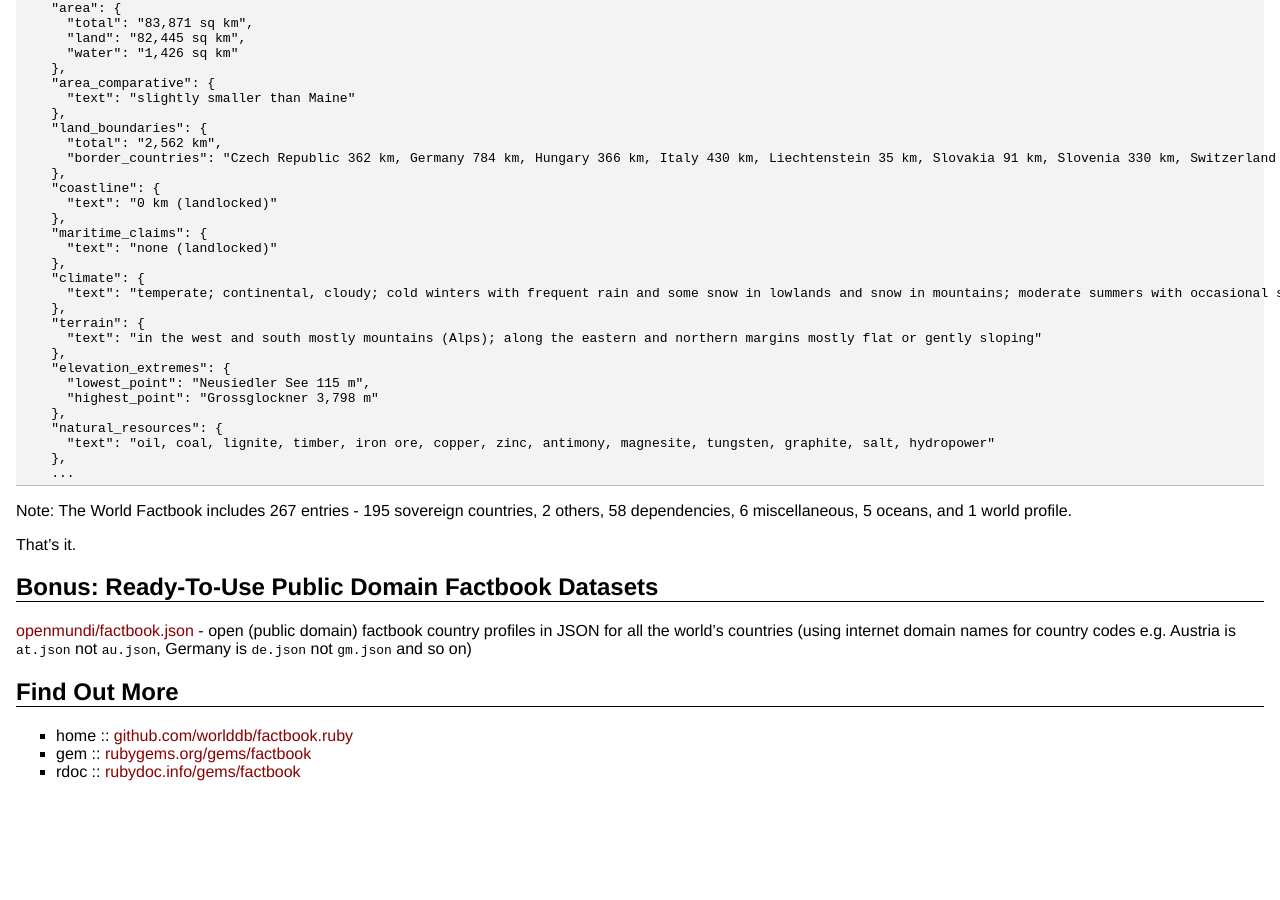
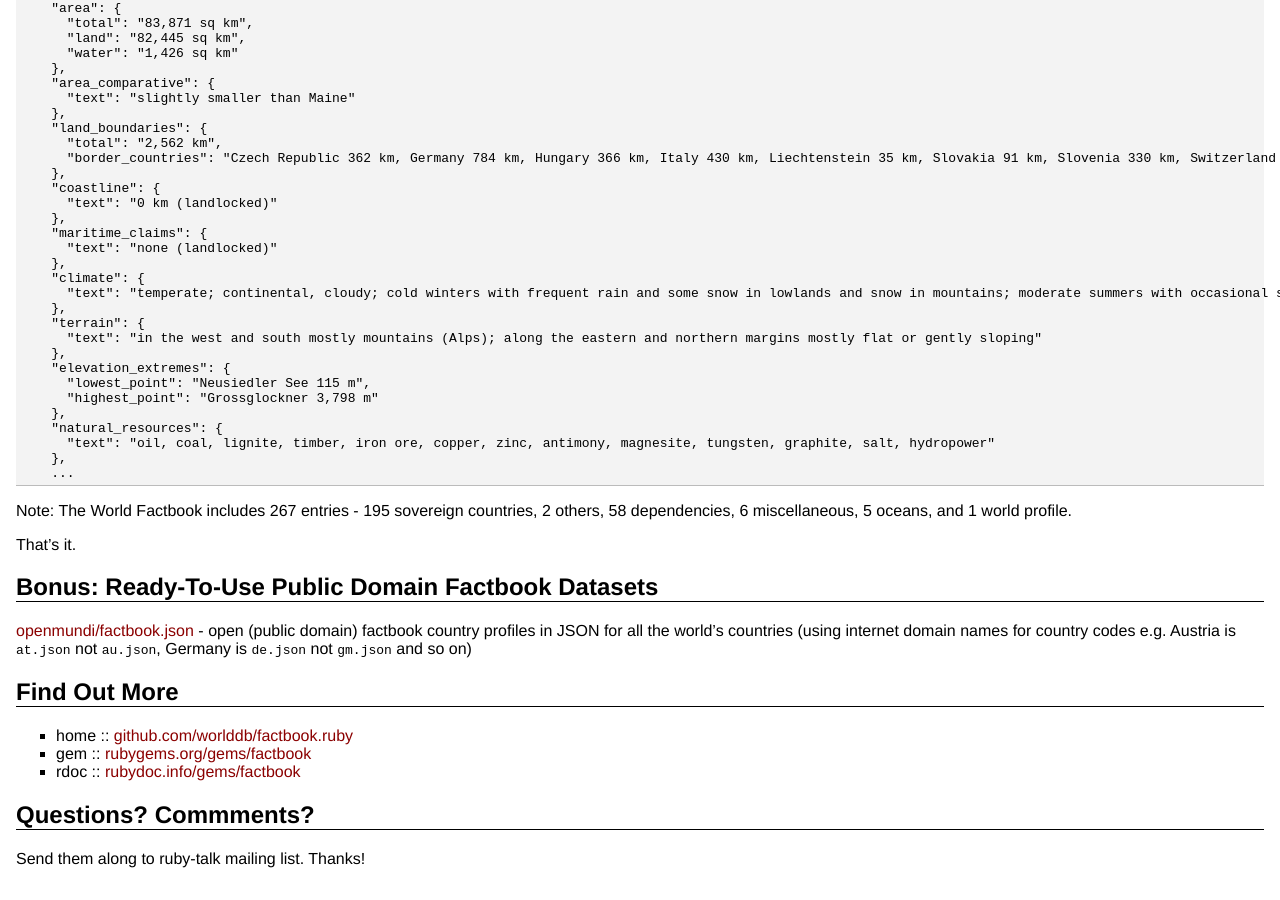
Before and after one commit to planetruby/gems, a Jekyll site: the page built from _posts/2015-01-01-factbook.md, in a window 1280 px wide and 900 px high, scrolled down 1000 px. Built offline with Jekyll 4.4.1, drawn with Linux system fonts in a browser that asks for light colours; before the commit the page ends 1813 px from its top, so only the background shows below that.

Commit message:
Update gem.html

```diff
--- a/_layouts/gem.html
+++ b/_layouts/gem.html
@@ -15,4 +15,10 @@ layout: default
     {{ content }}
   </article>
 
+  <!-- add questions n comments block -->
+  <h2>Questions? Commments?</h2>
+  <p>
+    Send them along to ruby-talk mailing list. Thanks!
+  </p>
+
 </div>
```
